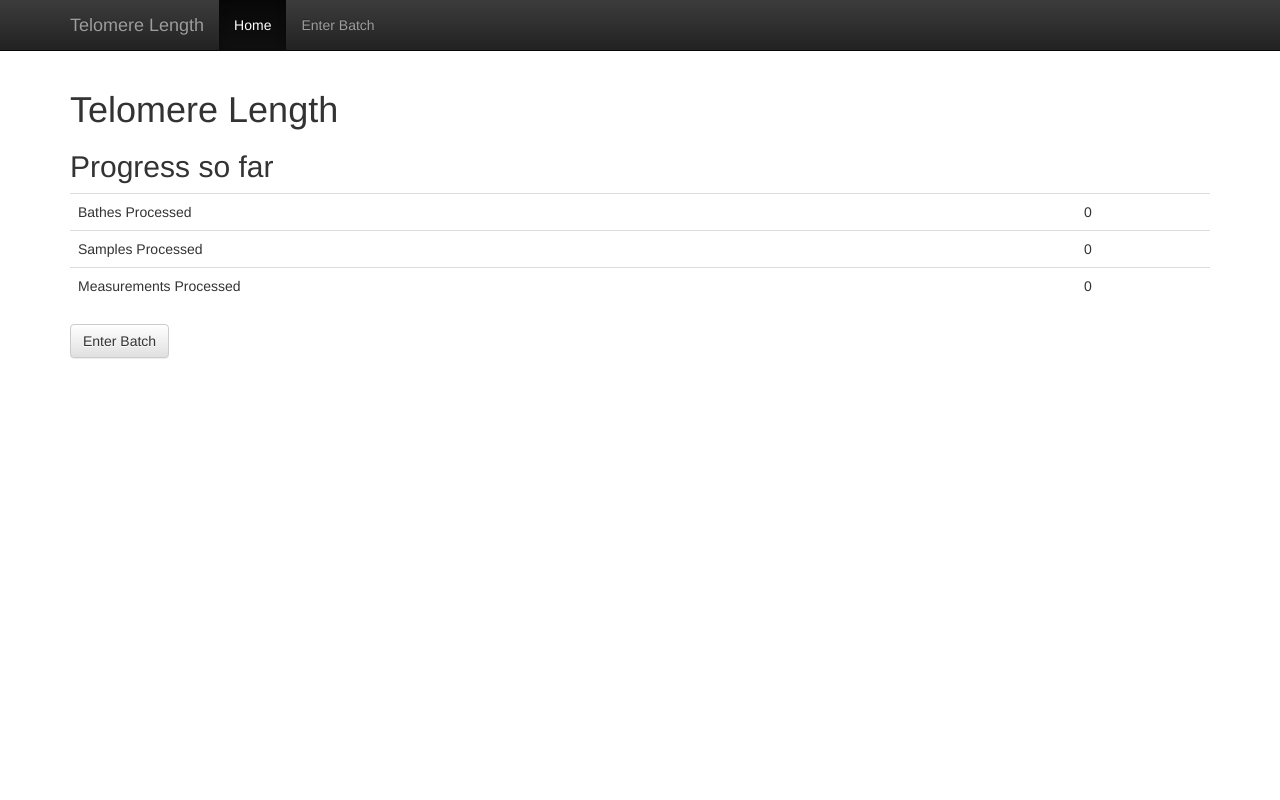
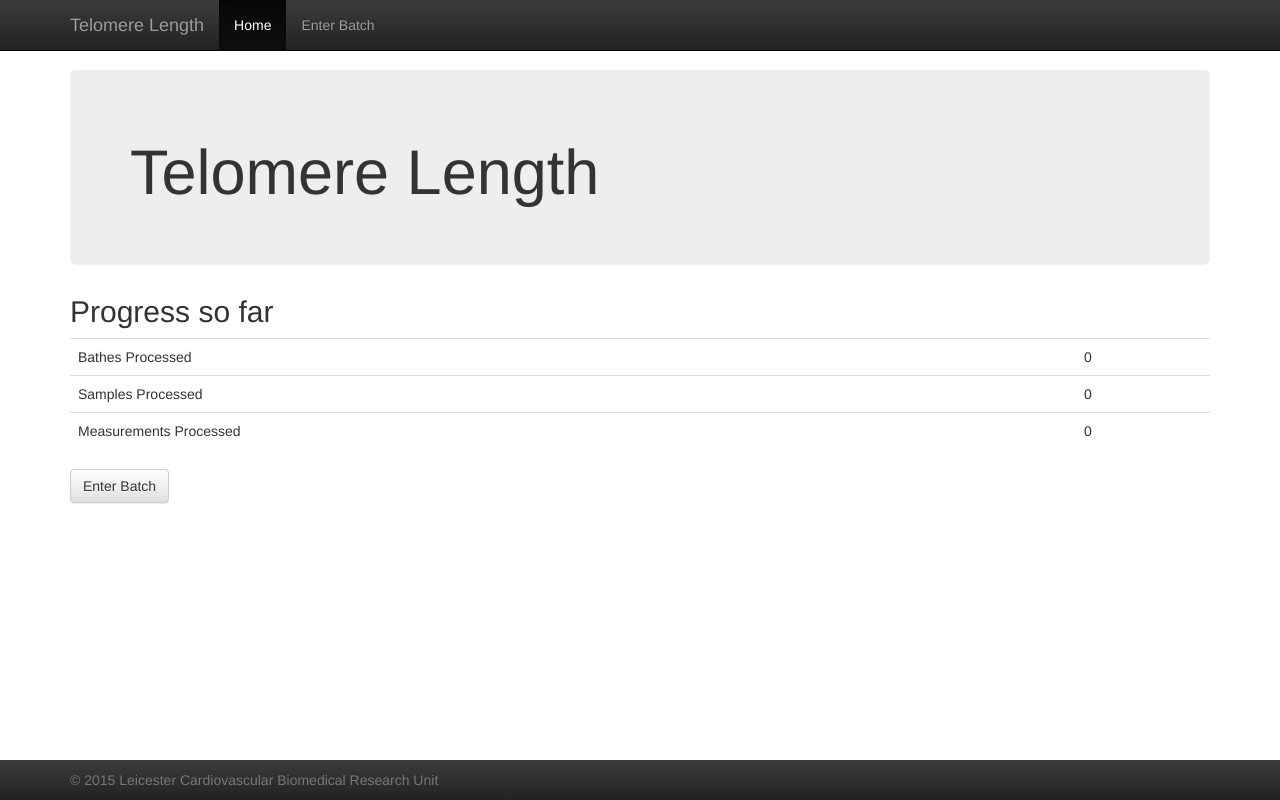
Before and after one commit to LCBRU/telomere, a Flask app: page / in a window 1280 px wide. Run offline with Flask 2, Linux system fonts and the light colour scheme; data that the repository does not hold is empty; parts of the project's set-up code (start-up, migrations or seed data) failed here and were passed over; some libraries are stand-ins or nearby versions.

Commit message:
Home screen design changes

```diff
--- a/app/__init__.py
+++ b/app/__init__.py
@@ -1,4 +1,5 @@
-from flask import Flask
+import datetime
+from flask import Flask, g
 from flask.ext.sqlalchemy import SQLAlchemy
 
 telomere = Flask(__name__)
@@ -11,4 +12,8 @@ database.init_db()
 
 telomere.secret_key = telomere.config['SECRET_KEY']
 
+@telomere.before_request
+def set_date():
+    g.year = datetime.datetime.now().year
+
 from app.views import *
--- a/app/static/css/theme.css
+++ b/app/static/css/theme.css
@@ -1,13 +1,26 @@
 /* Styling */
 body {
   padding-top: 70px;
-  padding-bottom: 30px;
+  padding-bottom: 70px;
 }
 
 /* dialog */
 
 body.dialog {
 	background-color: #EEE;
+}
+
+/* Footer */
+
+.footer {
+  position: fixed;
+  bottom: 0;
+  width: 100%;
+  /* Set the fixed height of the footer here */
+  height: 40px;
+  padding-top: 10px;
+  background-color: #f5f5f5;
+  background-image: linear-gradient(to bottom, #3C3C3C 0px, #222 100%);
 }
 
 /* Log In Form */
--- a/app/templates/index.html
+++ b/app/templates/index.html
@@ -1,6 +1,8 @@
 {% extends "standardLayout.html" %}
 {% block content %}
-    <h1>Telomere Length</h1>
+    <div class="jumbotron">
+        <h1>Telomere Length</h1>
+    </div>
 
     <h2>Progress so far</h2>
 
--- a/app/templates/standardLayout.html
+++ b/app/templates/standardLayout.html
@@ -55,4 +55,12 @@
         {% block content %}{% endblock %}
       </div>
     </div>
+
+
+
+    <footer class="footer">
+      <div class="container">
+        <p class="text-muted">&copy; {{g.year}} Leicester Cardiovascular Biomedical Research Unit</p>
+      </div>
+    </footer>
 {% endblock %}
```
